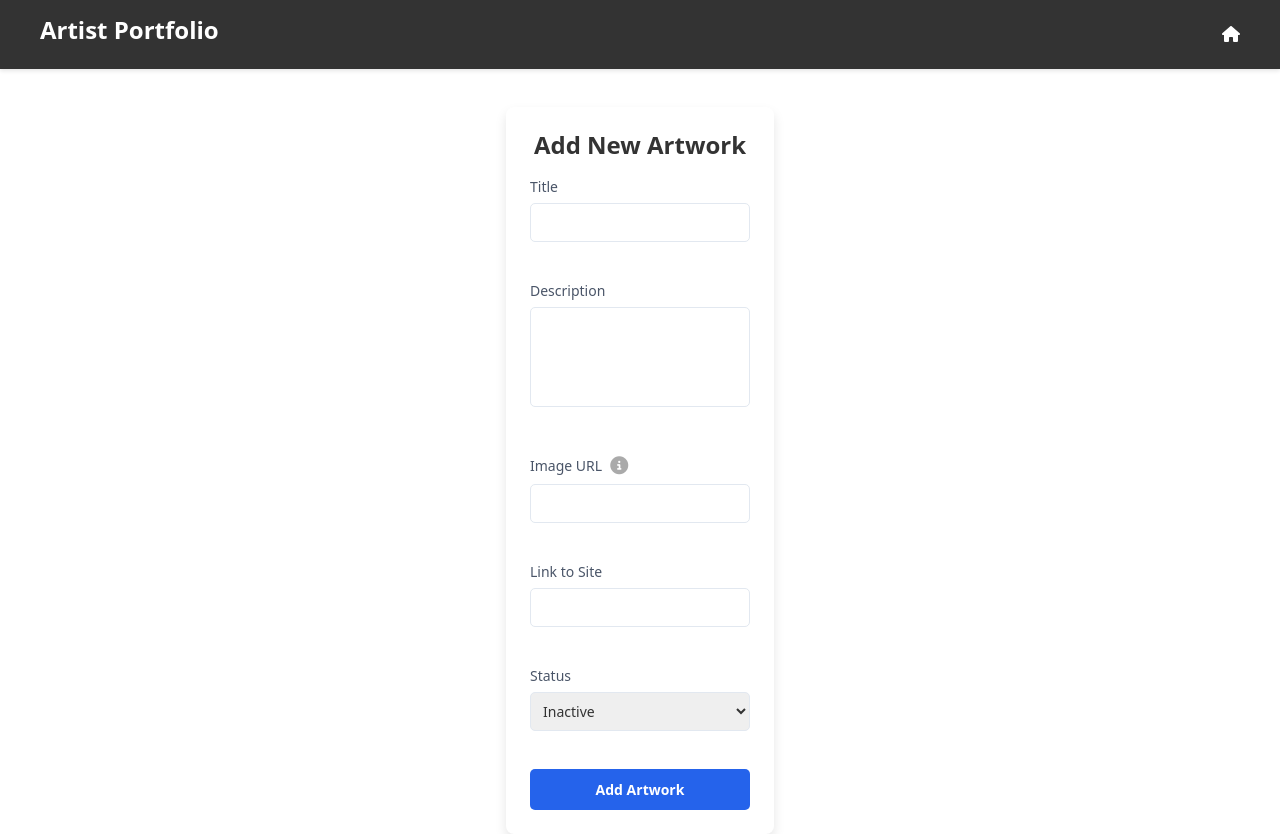
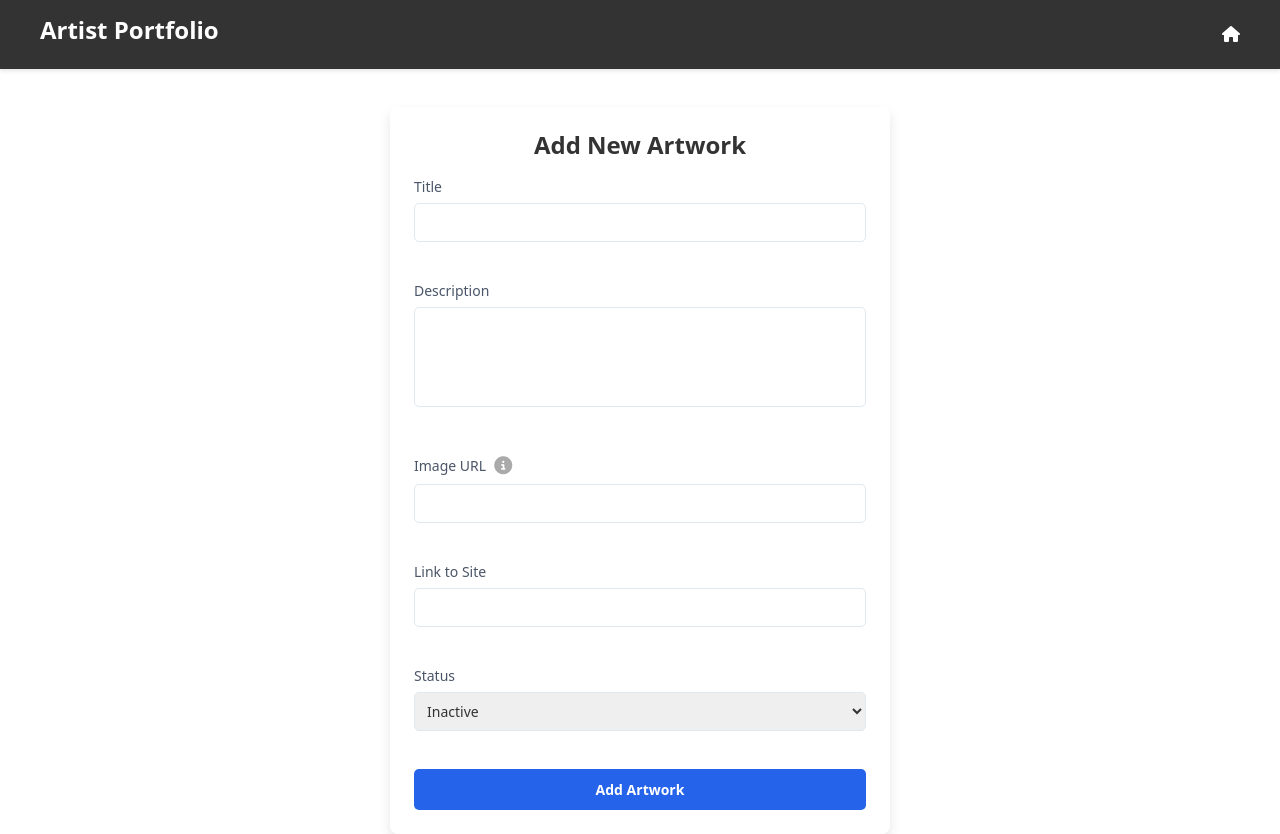
Before and after one commit to eduardkartman/artist-portfolio-frontend, a React (Create React App) app in the folder artist-portfolio/: page /add in a window 1280 px wide. Built offline with nearby package versions, Linux system fonts and the light colour scheme.

Commit message:
Updated stylings

```diff
--- a/artist-portfolio/src/assets/Artwork.css
+++ b/artist-portfolio/src/assets/Artwork.css
@@ -4,10 +4,8 @@
   box-shadow: 0 8px 15px rgba(0, 0, 0, 0.1);
   border-radius: 10px;
   margin: 2rem;
-  margin-bottom: 2rem;
   overflow: hidden;
   transition: transform 0.3s ease, box-shadow 0.3s ease;
-  position: relative;
 }
 
 .artwork-container:hover {
--- a/artist-portfolio/src/assets/Footer.css
+++ b/artist-portfolio/src/assets/Footer.css
@@ -8,18 +8,6 @@
   bottom: 0;
 }
 
-body, html {
-  margin: 0;
-  padding: 0;
-  min-height: 100vh;
-}
-
-#root {
-  display: flex;
-  flex-direction: column;
-  min-height: 100vh;
-}
-
 .main-content {
   flex: 1;
 }
--- a/artist-portfolio/src/assets/styles.css
+++ b/artist-portfolio/src/assets/styles.css
@@ -1,8 +1,16 @@
+/* Base styles for the entire application */
 body {
   font-family: Arial, sans-serif;
   margin: 0;
   padding: 0;
   background-color: #f4f4f4;
+  min-height: 100vh;
+}
+
+html, #root {
+  display: flex;
+  flex-direction: column;
+  min-height: 100vh;
 }
 
 header {
@@ -11,23 +19,22 @@ header {
   padding: 1rem;
   text-align: center;
 }
-
 header nav a {
   color: black;
   margin: 0 10px;
   text-decoration: none;
 }
-
 footer {
   background-color: #333;
-  color: black;
+  color: white;
   text-align: center;
   padding: 1rem;
+  width: 100%;
   position: fixed;
   bottom: 0;
-  width: 100%;
 }
 
+/* Grid for displaying artworks */
 .artworks-grid {
   display: grid;
   grid-template-columns: repeat(auto-fit, minmax(200px, 1fr));
@@ -35,6 +42,7 @@ footer {
   padding: 1rem;
 }
 
+/* General form styles */
 form div {
   margin-bottom: 1rem;
 }
@@ -44,6 +52,10 @@ textarea {
   width: 100%;
   padding: 0.5rem;
   margin-top: 0.5rem;
+  border: 1px solid #e2e8f0;
+  border-radius: 5px;
+  font-size: 0.875rem;
+  color: #333;
 }
 
 button {
@@ -53,3 +65,35 @@ button {
   border: none;
   cursor: pointer;
 }
+
+/* Transitions and hover effects */
+button:hover {
+  background-color: #1d4ed8;
+  transform: translateY(-1px);
+}
+
+input:focus, textarea:focus, select:focus {
+  border-color: #2563eb;
+  outline: none;
+}
+
+/* Tooltip styling (global because tooltips might be used across components) */
+.tooltip {
+  position: absolute;
+  top: 100%;
+  left: 50%;
+  transform: translateX(-50%);
+  background-color: #333;
+  color: #fff;
+  padding: 0.5rem;
+  border-radius: 0.25rem;
+  white-space: nowrap;
+  opacity: 0;
+  transition: opacity 0.3s ease;
+  z-index: 1000;
+}
+
+.tooltip:hover {
+  visibility: visible;
+  opacity: 1;
+}
```
